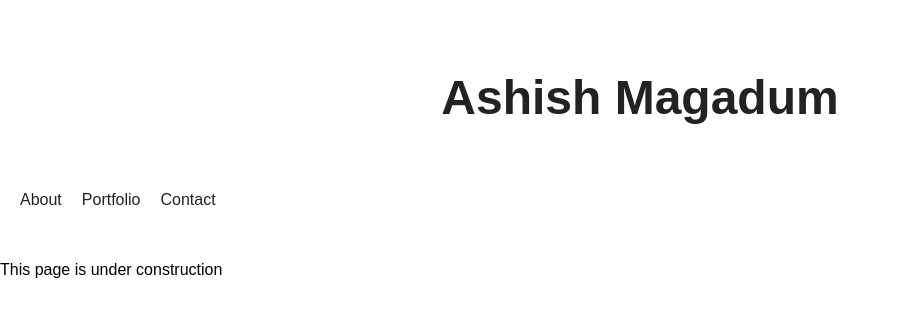
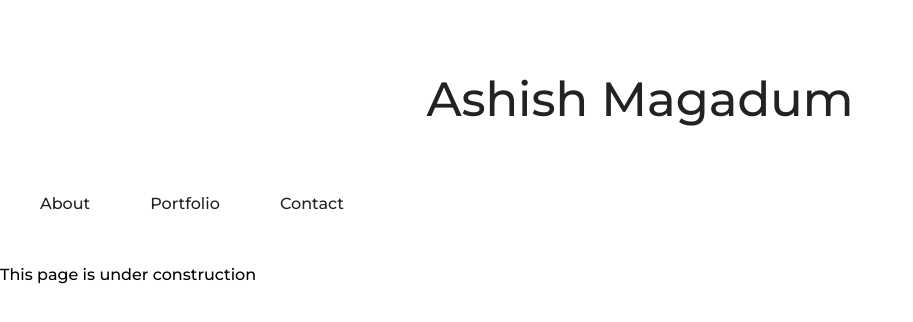
Before and after one commit to ShonenAsh/shonenash.github.io, a plain HTML site: page static/index.html in a window 1280 px wide. Shown: the whole page, without its empty margins (0-913 px from the left). Drawn offline with Linux system fonts and the light colour scheme.

Commit message:
css changes

```diff
--- a/static/index.html
+++ b/static/index.html
@@ -4,23 +4,26 @@
 <head>
     <meta charset="UTF-8">
     <meta name="viewport" content="width=device-width, initial-scale=1.0">
+    <link href="https://fonts.googleapis.com/css?family=Montserrat:100,200,300,500,800" rel="stylesheet">
     <link rel="stylesheet" href="stylesheet.css" type="text/css">
     <script src="https://unpkg.com/htmx.org@1.9.10"
         integrity="sha384-D1Kt99CQMDuVetoL1lrYwg5t+9QdHe7NLX/SoJYkXDFfX37iInKRy5xLSi8nO7UC"
         crossorigin="anonymous"></script>
-    <title>Anon</title>
+    <title>Ashish Magadum</title>
 </head>
 
 <body>
     <header>
-        <h1 id="name">Ashish Magadum</h1>
+        <p id="name">Ashish Magadum</p>
+        <span class="nav-container">
             <nav>
                 <ul>
-                <li><a hx-get="about.html" hx-target="#main-content">About</div></li>
+                    <li><a hx-get="about.html" hx-target="#main-content">About</a></li>
                     <li><a hx-get="porfolio.html" hx-target="#main-content">Portfolio</a></li>
                     <li><a hx-get="contact.html" hx-target="#main-content">Contact</a></li>
                 </ul>
             </nav>
+        </span>
     </header>
 
     <section id="main-content">
@@ -36,7 +39,9 @@
         </div> -->
     </section>
 
+    <footer>
         <p>This page is under construction</p>
+    </footer>
 </body>
 
 </html>
--- a/static/stylesheet.css
+++ b/static/stylesheet.css
@@ -1,12 +1,20 @@
-body, html {
-    font-family: Arial, Helvetica, sans-serif;
+body {
+    font-family: 'Montserrat', sans-serif;
+    font-weight: 500;
     margin: 0;
     padding: 0;
     height: 100%;
 }
 
+.nav-container{
+    /* padding-left: 200px;
+    padding-right: 200px; */
+    display: flex;
+    justify-content: left;
+}
+
 header {
-    font-family: Arial, Helvetica, sans-serif;
+    /* font-family: Helvetica, sans-serif; */
     /* background-color: #666; */
     color: #222;
     padding: 20px;
@@ -30,8 +38,25 @@ nav ul {
 
 nav ul li {
     display: inline;
+    margin-right: 20px;
+}
 
-    margin-right: 20px;
+nav ul li a {
+    padding-left: 20px;
+    padding-right: 20px;
+    padding-top: 10px;
+    padding-bottom: 10px;
+}
+
+nav ul li a:hover{
+    background: #555;
+    color: white;
+}
+
+#main-content {
+    margin: 0;
+    display: flex;
+    justify-content: center;
 }
 
 section {
```
Lines whose indentation alone changed are shown as unchanged.
